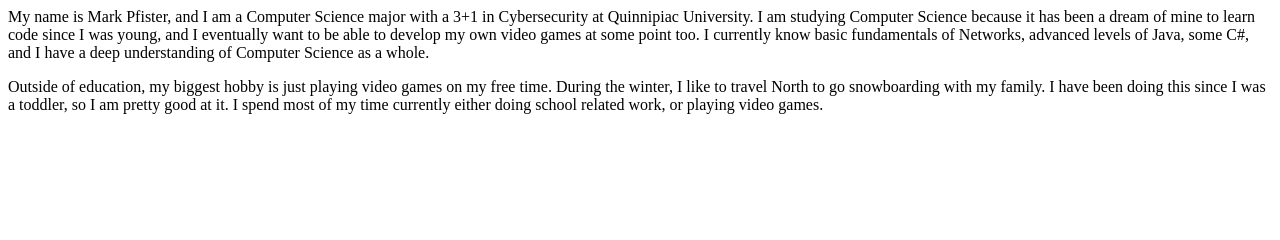
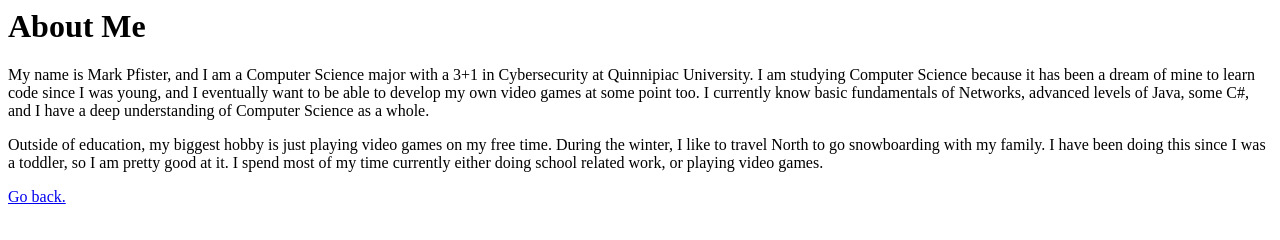
Before and after one commit to MarkP05/website, a plain HTML site: page about.html in a window 1280 px wide. Drawn offline with Linux system fonts and the light colour scheme.

Commit message:
Added header to about and a link to go back to index

```diff
--- a/about.html
+++ b/about.html
@@ -1,8 +1,10 @@
 <html>
     <head>
         <title>About Me</title>
+        <link rel="stylesheet" href="style.css">
     </head>
     <body>
+        <h1>About Me</h1>
         <p>My name is Mark Pfister, and I am a Computer Science major with a 3+1 in Cybersecurity at Quinnipiac University.
             I am studying Computer Science because it has been a dream of mine to learn code since I was young,
             and I eventually want to be able to develop my own video games at some point too. I currently know basic
@@ -13,5 +15,6 @@
             I like to travel North to go snowboarding with my family. I have been doing this since I was a toddler,
             so I am pretty good at it. I spend most of my time currently either doing school related work, or playing video games.
         </p>
+        <a href="index.html">Go back.</a>
     </body>
 </html>
```
